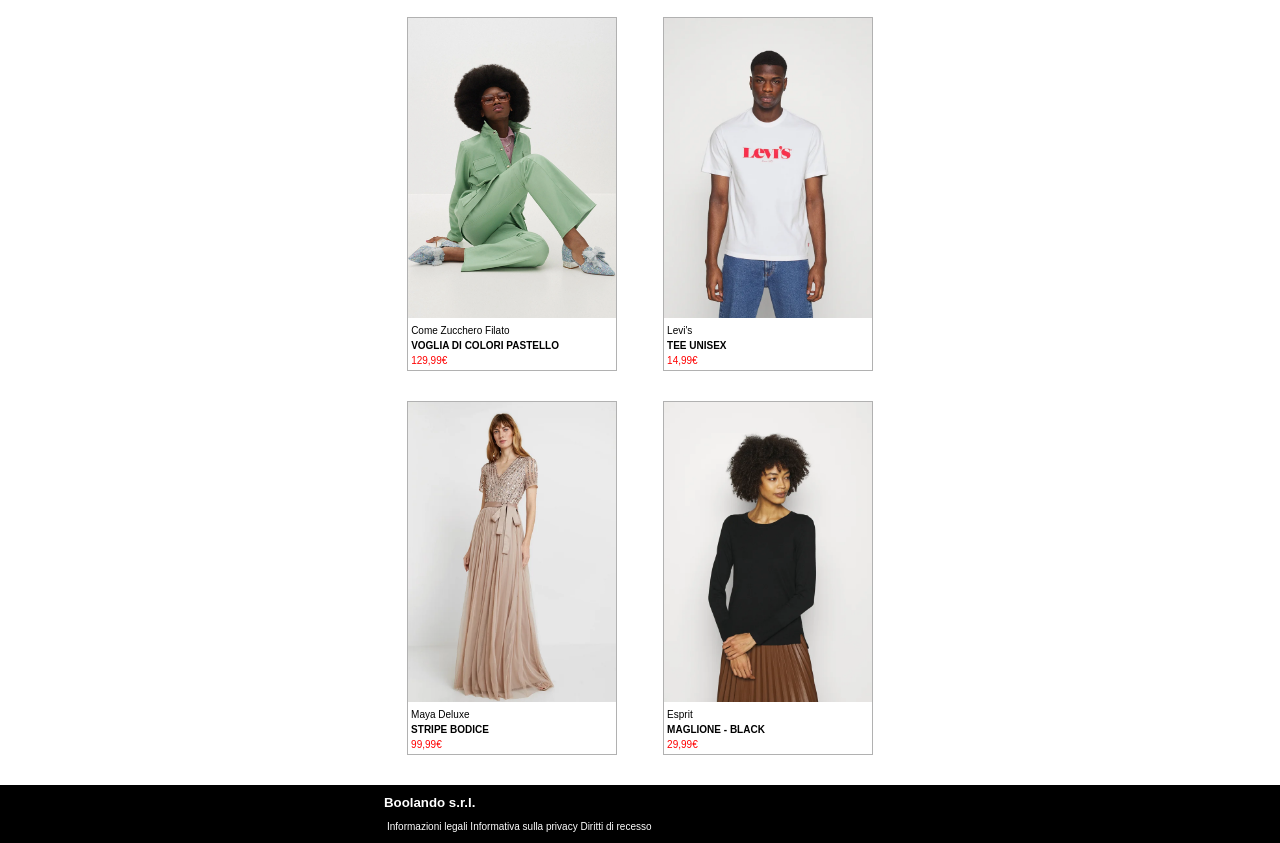
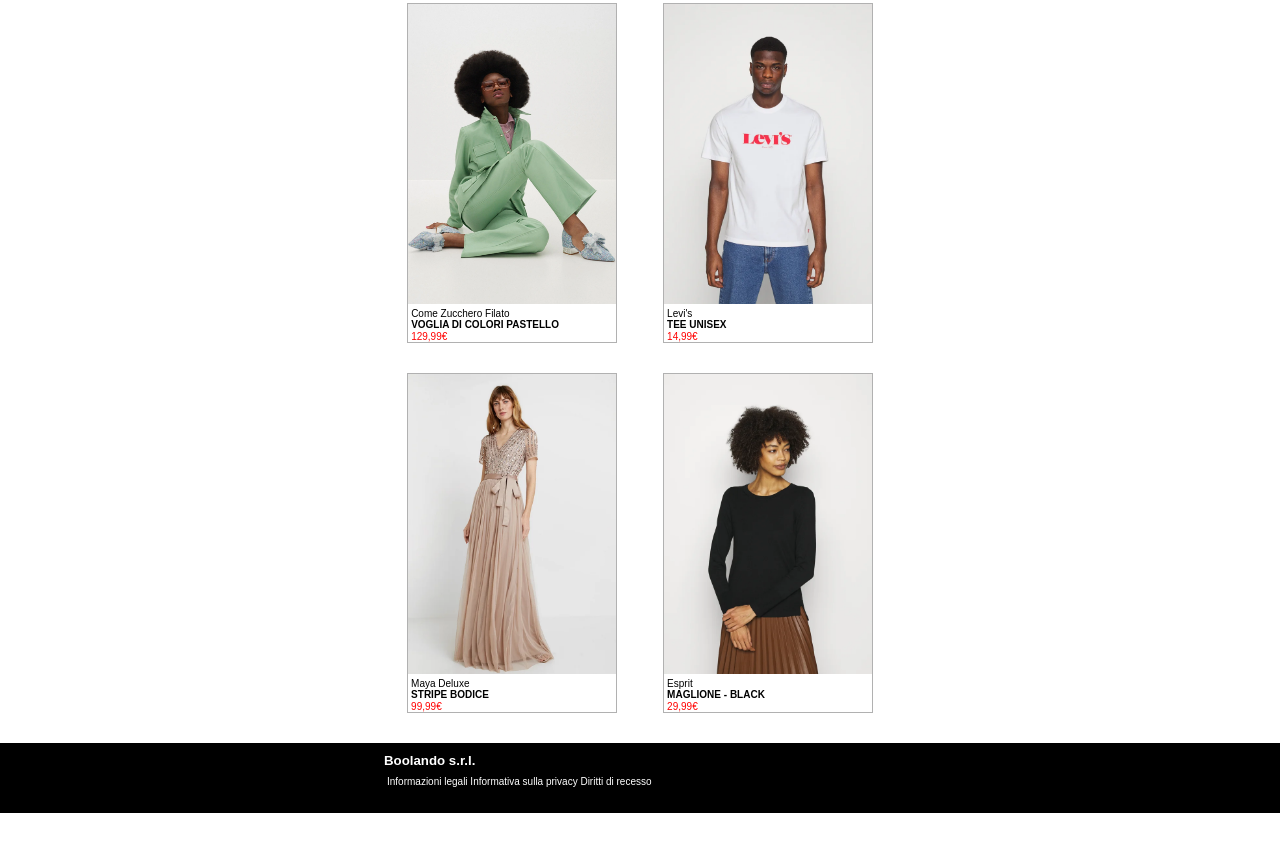
Before and after one commit to GaiaFilippa/html-css-boolando, a plain HTML site: page index.html in a window 1280 px wide. Shown: the part 525-1368 px from the top of the page. After the commit the page ends 1338 px from the top, so only its background shows below. Drawn offline with Linux system fonts and the light colour scheme.

Commit message:
corrections

```diff
--- a/index.html
+++ b/index.html
@@ -5,6 +5,7 @@
     <meta http-equiv="X-UA-Compatible" content="IE=edge">
     <meta name="viewport" content="width=device-width, initial-scale=1.0">
     <link rel="stylesheet" href="style.css">
+    <link rel="stylesheet" href="https://cdnjs.cloudflare.com/ajax/libs/font-awesome/4.7.0/css/font-awesome.min.css">
     <title>Boolando</title>
 </head>
 <body>
@@ -64,12 +65,13 @@
         </div>
 
     </main>
-
+<!--imposta icone-->
     <footer class="footer">
         <div class="footer-content">
         <h5 style="color: white;" class="mt">Boolando s.r.l.</h5>
         <p style="color: white;" class="mt">Informazioni legali Informativa sulla privacy Diritti di recesso</p>
-        </div>
+        <i class="fa-brands fa-instagram" style="color: #ffffff;"></i>
+    </div>
     </footer>
 
 </body>
--- a/style.css
+++ b/style.css
@@ -33,6 +33,7 @@ h4  {
 p  {
     font-size: 10px;
     margin: 3px;
+    line-height: 0.5;
 }
 
 .container-cards {
```
